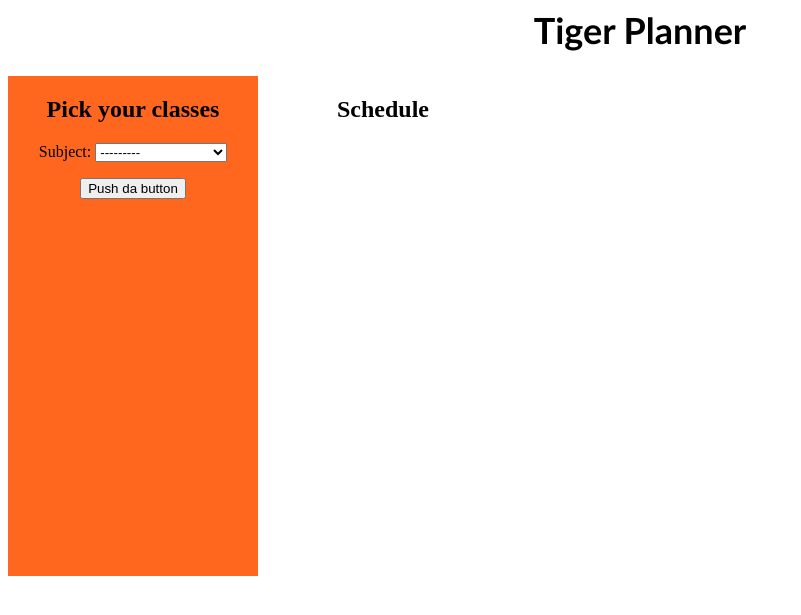
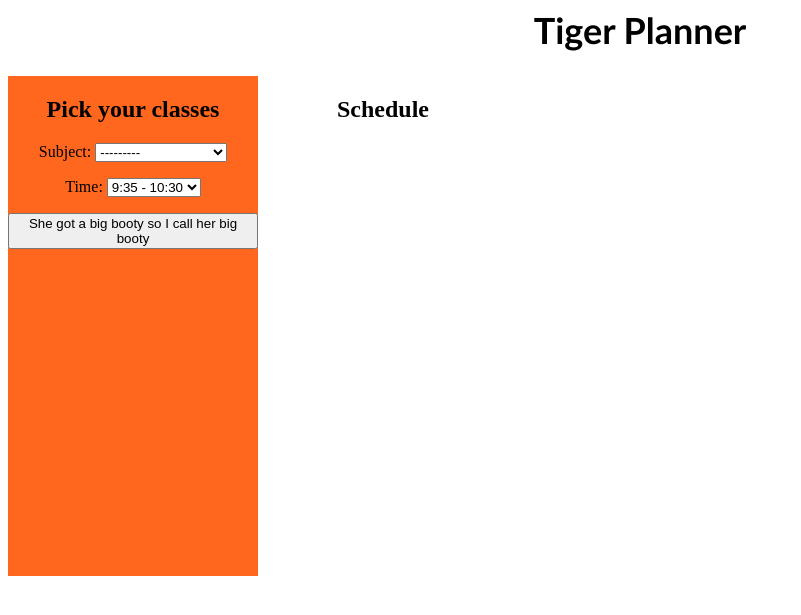
Before and after one commit to temucher/TigerPlanner, a Django app: page /selection/ in a window 1280 px wide. Shown: the top 615 px of the page, without its empty margins (0-801 px from the left). Run offline with Django 3.2, Linux system fonts and the light colour scheme.

Commit message:
Added new field to model

```diff
--- a/selection/forms.py
+++ b/selection/forms.py
@@ -8,8 +8,14 @@ SUBJECTS = (
 )
 
 class SubjectForm(forms.ModelForm):
-    # subject_choice = forms.CharField(lable="Subject:", widget=forms.Select(choices=SUBJECTS))
+    # subject_choice = forms.CharField(label="Subject:", widget=forms.Select(choices=SUBJECTS))
 
     class Meta:
         model = SubjectDropdown
         fields = ['subject']
+
+class TimeForm(forms.ModelForm):
+
+    class Meta:
+        model = SubjectDropdown
+        fields = ['time']
--- a/selection/models.py
+++ b/selection/models.py
@@ -6,9 +6,17 @@ SUBJECTS = (
     ('COMP', 'Computer Science'),
     ('COGS', 'Cognitive Science'),
 )
+
+TIMES = (
+    ('9:35 - 10:30', '9:35 - 10:30'),
+    ('default', 'default')
+)
 # Model for first dropdown menu, academic subjects
+# RENAME, make this one model for all class data
+# Started doing that by adding a time field
 class SubjectDropdown(models.Model):
     subject = models.CharField(max_length=200, choices=SUBJECTS)
+    time = models.CharField(max_length=200, choices=TIMES, default='DEFAULT_VALUE')
     # Important to make your own __str__ method in each model to see
     # what the actual text is, not just how django represents each object
     def __str__(self):
--- a/selection/templates/selection/home.html
+++ b/selection/templates/selection/home.html
@@ -12,7 +12,10 @@
             <h2>Pick your classes</h2>
             <form action="" method="post">{% csrf_token %}
                 {{ form.as_p }}
-                <button type="submit">Push da button</button>
+            </form>
+            <form action="" method="post">{% csrf_token %}
+                {{ t_form.as_p }}
+                <button type="submit">She got a big booty so I call her big booty</button>
             </form>
         </div>
         <div class="schedule-box">
--- a/selection/views.py
+++ b/selection/views.py
@@ -1,6 +1,6 @@
 from django.shortcuts import render
 from .models import SubjectDropdown
-from .forms import SubjectForm
+from .forms import SubjectForm, TimeForm
 from django.views.generic import FormView, CreateView
 
 # may end up needing a new view for a results page?
@@ -8,7 +8,8 @@ from django.views.generic import FormView, CreateView
 def home(request):
     # template_name = 'select_class.html'
     form = SubjectForm()
-    return render(request, 'selection/home.html', {'form': form})
+    time_form = TimeForm()
+    return render(request, 'selection/home.html', {'form': form, 't_form': time_form})
 
 class CreateSubjectDropdown(CreateView):
     model = SubjectDropdown
```
Also changed, not shown: db.sqlite3, selection/migrations/0002_auto_20180129_0352.py (added).
